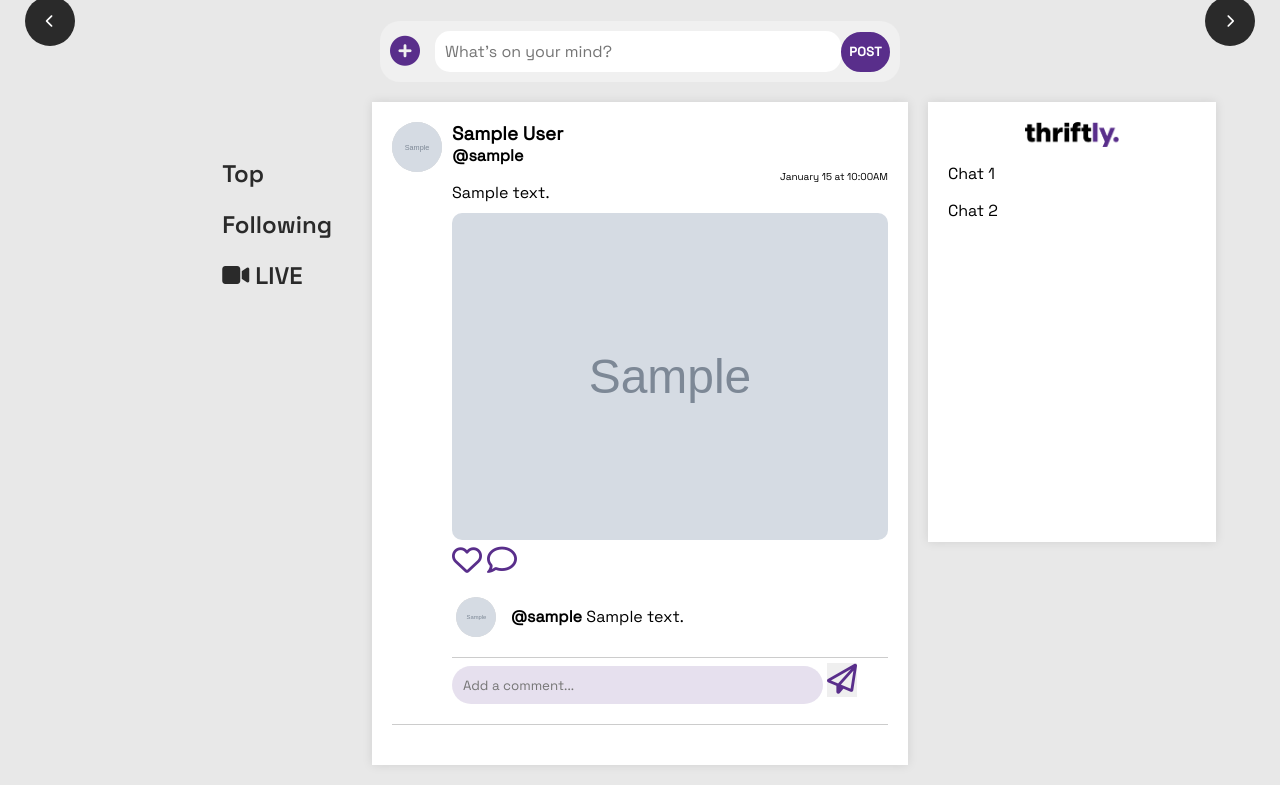
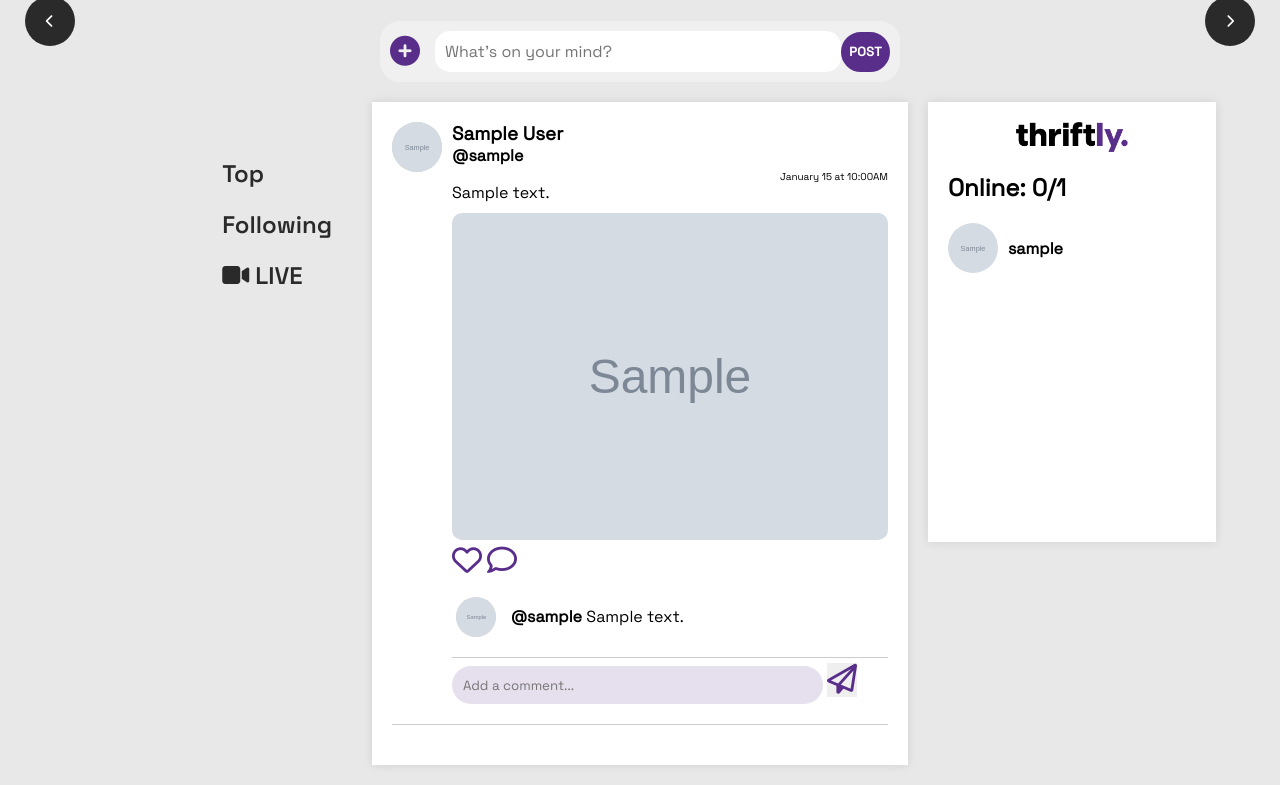
Before and after one commit to xyxyxyrex/thriftlyWeb, a PHP site: page /homePage.php in a window 1280 px wide. Shown: the part 379-1164 px from the top of the page. Run offline with PHP 8.4, Linux system fonts and the light colour scheme; the visitor is signed in with stand-in values (Sample User, id 1); tables that the repository leaves empty hold one stand-in row (values such as "Sample post"); grey boxes marked "Sample" are stand-in pictures.

Commit message:
added chat layout

```diff
--- a/homePage.php
+++ b/homePage.php
@@ -8,7 +8,14 @@ if (!isset($_SESSION['user'])) {
 if (isset($_POST["postContent"])) {
     $postContent = $_POST["postContent"];
 }
+$usersQuery = $conn->query("SELECT * FROM tbl_user");
+$users = $usersQuery->fetchAll(PDO::FETCH_ASSOC);
 
+$usersCount = count($users);
+
+if (isset($_POST["postContent"])) {
+    $postContent = $_POST["postContent"];
+}
 ?>
 
 <!DOCTYPE html>
@@ -220,10 +227,24 @@ if (isset($_POST["postContent"])) {
         </div>
 
         <div class="chatArea">
-            <img src="./assets/logoName.png" alt="">
-            <p>Chat 1</p>
-            <p>Chat 2</p>
+            <div class="chatLogo">
+                <img id="chatLogo" src="assets/logoName.png" alt="">
+            </div>
+            <h2>Online: <?php echo '0/' . $usersCount; ?></h2>
+
+            <?php
+            $usersQuery = $conn->query("SELECT * FROM tbl_user");
+            $users = $usersQuery->fetchAll(PDO::FETCH_ASSOC);
+
+            foreach ($users as $user) {
+                echo '<div class="user">';
+                echo '<img class="profile-picture" src="' . $user['profile_picture'] . '" alt="Profile Picture">';
+                echo '<h4 class="username">' . $user['user_name'] . '</h4>';
+                echo '</div>';
+            }
+            ?>
         </div>
+
     </div>
 
 </body>
--- a/styles/style1.css
+++ b/styles/style1.css
@@ -245,12 +245,16 @@ button {
   padding: 20px;
   box-shadow: 0 0 10px rgba(0, 0, 0, 0.1);
   height: 50vh;
+  overflow-y: auto;
 }
 
-.chatArea img {
-  margin: auto;
-  height: 25px;
+.chatLogo {
   display: flex;
+  justify-content: center;
+}
+
+#chatLogo {
+  height: 30px;
 }
 
 .feedArea {
@@ -481,3 +485,38 @@ input[type="submit" i]:hover {
 .commentUserName {
   padding: 1%;
 }
+
+.user {
+  display: flex;
+  align-items: center;
+  margin-bottom: 5%;
+}
+
+.profile-picture {
+  height: 50px;
+  width: 50px;
+  border-radius: 50%;
+  object-fit: fill;
+  margin-right: 10px;
+}
+
+.username {
+  margin: 0;
+  width: auto;
+}
+
+::-webkit-scrollbar {
+  width: 10px;
+}
+
+::-webkit-scrollbar-track {
+  background: #f1f1f1;
+}
+
+::-webkit-scrollbar-thumb {
+  background: #884ccc;
+}
+
+::-webkit-scrollbar-thumb:hover {
+  background: #592e8b;
+}
```
Also changed, not shown: registerQuery.php (+7 -1 lines), uploads/pfp/1696343134_splashBg4.jpg (added), uploads/pfp/placeholder.png (added), uploads/post/1696341967_98269529cc_splashBg3.jpg (added), uploads/post/1696342051_f092fc5fc6_splashBg1.jpg (added).
